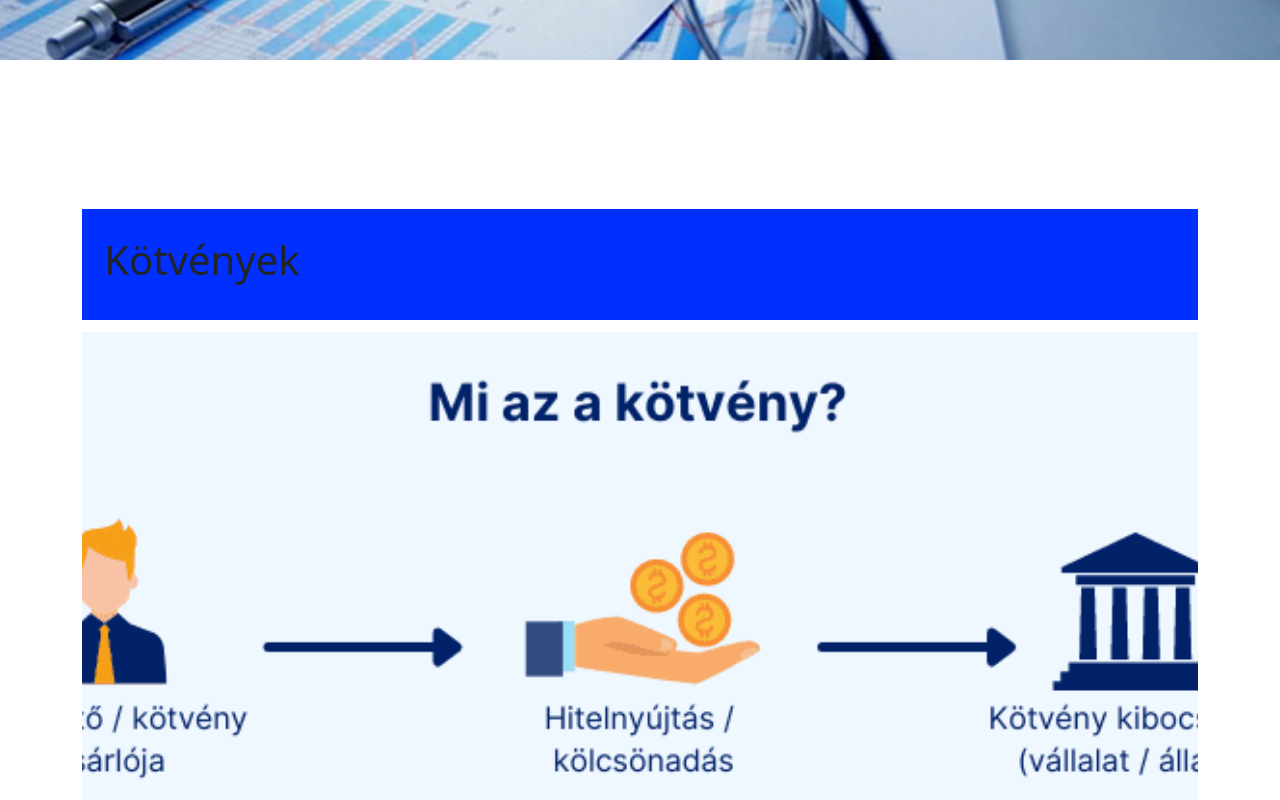
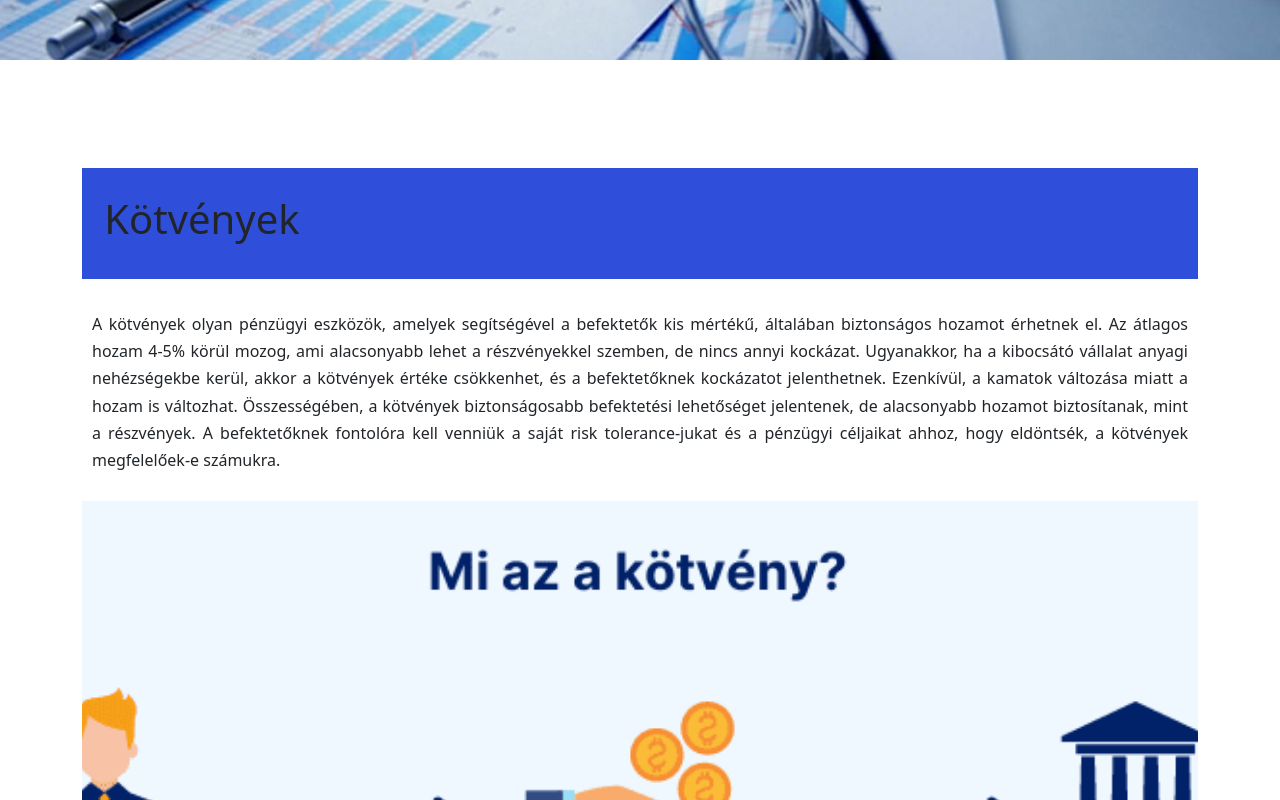
Before and after one commit to Veszelovszki-Fulop-Szalma/proba_1, a React (Create React App) app in the folder client/: page /kotveny in a window 1280 px wide. Shown: the part 740-1540 px from the top of the page. Built offline with nearby package versions, Linux system fonts and the light colour scheme.

Commit message:
kötvény oldal kész képek még várnak

```diff
--- a/client/src/pages/Home/Home.css
+++ b/client/src/pages/Home/Home.css
@@ -1,5 +1,5 @@
 .container {
-  padding-top: 71px;
+  padding-top: 20px;
 }
 
 .kep1 {
--- a/client/src/pages/Kotveny/Kotveny.css
+++ b/client/src/pages/Kotveny/Kotveny.css
@@ -1,8 +1,6 @@
 .container{
     margin-left: 50%;
     margin-right: 50%;
-    padding-top: 71px;
-
   }
 
 .kepkot{
@@ -32,7 +30,7 @@
     overflow: hidden;
     text-align: justify;
     text-justify: inter-word;
-    padding-bottom: 18%;
+    padding-bottom: 15%;
   }
 
   .sorkikot p {
@@ -48,8 +46,29 @@
 
   .kek-hatter
   {
-  background-color: rgb(0, 47, 255);
+  background-color: rgb(47, 79, 218);
   padding: 2%;
   margin-top: 7%;
   margin-bottom: 2%;
   }
+
+  .sorkikot1 {
+    width: 100%;
+    height: 200px;
+    box-sizing: border-box;
+    overflow: hidden;
+    text-align: justify;
+    text-justify: inter-word;
+    padding-bottom: 30%;
+  }
+
+  .sorkikot1 p {
+    margin: 0;
+    padding: 10px;
+    box-sizing: border-box;
+    text-align: justify;
+    text-justify: inter-word;
+    line-height: 1.5;
+    hyphens: auto;
+    line-height: 170%;
+  }
--- a/client/src/pages/Kotveny/Kotveny.jsx
+++ b/client/src/pages/Kotveny/Kotveny.jsx
@@ -6,16 +6,16 @@ const Kotveny = () => {
   return <div>
     <Header2/>
     <div className="container">
-    <div className="sorkikot">
       <div className="kek-hatter">
         <h1>Kötvények</h1>
       </div>
+      <div className="sorkikot">
         <p>
         A kötvények olyan pénzügyi eszközök, amelyek segítségével a befektetők kis mértékű, általában biztonságos hozamot érhetnek el. Az átlagos hozam 4-5% körül mozog, ami alacsonyabb lehet a részvényekkel szemben, de nincs annyi kockázat. Ugyanakkor, ha a kibocsátó vállalat anyagi nehézségekbe kerül, akkor a kötvények értéke csökkenhet, és a befektetőknek kockázatot jelenthetnek. Ezenkívül, a kamatok változása miatt a hozam is változhat.
 
         Összességében, a kötvények biztonságosabb befektetési lehetőséget jelentenek, de alacsonyabb hozamot biztosítanak, mint a részvények. A befektetőknek fontolóra kell venniük a saját risk tolerance-jukat és a pénzügyi céljaikat ahhoz, hogy eldöntsék, a kötvények megfelelőek-e  számukra.
         </p>
-    </div>
+      </div>
     <div className="kepkot"/>
 
     <div className="kek-hatter">
@@ -24,7 +24,27 @@ const Kotveny = () => {
         </h2>
     </div>
     <div className="kepkotfaj"/>
+
+    <div className="sorkikot1">
+        <p>
+        Kötvények olyan pénzügyi eszközök, amelyeket vállalatok, kormányok vagy más szervezetek bocsátanak ki, és amelyeket befektetők vásárolhatnak. A kötvényeknek különböző típusai vannak, amelyeket az alábbiakban mutatok be röviden:
+        </p>
+        <ul>
+          <li>Államkötvények: Kormányok által kibocsátott kötvények, amelyeket általában a költségvetési hiány finanszírozására használnak. Általában magasabb hozamot kínálnak, mint a vállalati kötvények, de az államadósság kockázata is magasabb lehet.</li>
+          <li>Vállalati kötvények: Vállalatok által kibocsátott kötvények, amelyeket általában a tőkefinanszírozásra használnak. A hozamuk általában alacsonyabb, mint az államkötvényeké, de magasabb a kockázatuk, mivel a vállalat pénzügyi állapota hatással lehet azokra.</li>
+          <li>Kommunális kötvények: Helyi kormányok által kibocsátott kötvények, amelyeket az infrastruktúra vagy a közszolgáltatások finanszírozására használnak. Általában magasabb hozamot kínálnak, mint az államkötvények, de magasabb kockázattal is járhatnak.</li>
+          <li>Zéró kuponos kötvények: Ezek a kötvények nem fizetnek kamatot, hanem a kibocsátás és a lejárat közötti időszakban vásárlási árfolyamuk és lejárati értékük közötti különbségből realizálják a befektetési nyereséget.</li>
+          <li>Inflációkövető kötvények: Olyan kötvények, amelyek kamata az inflációhoz igazodik, így a befektető az infláció által okozott veszteségek kockázatát minimalizálja.
+          </li>
+        </ul>
+        <p>
+          Ezek csak néhány példa a kötvények különböző típusaira. A befektetők általában a befektetés céljainak és a kockázati toleranciájuknak megfelelően választanak kötvénytípust.
+        </p>
+      </div>
     </div>
+
+
+
   </div>;
 };
 
--- a/client/src/pages/Reszveny/Reszveny.css
+++ b/client/src/pages/Reszveny/Reszveny.css
@@ -1,5 +1,5 @@
 .container {
-  padding-top: 71px;
+  padding-top: 30px;
 }
 
 
```
